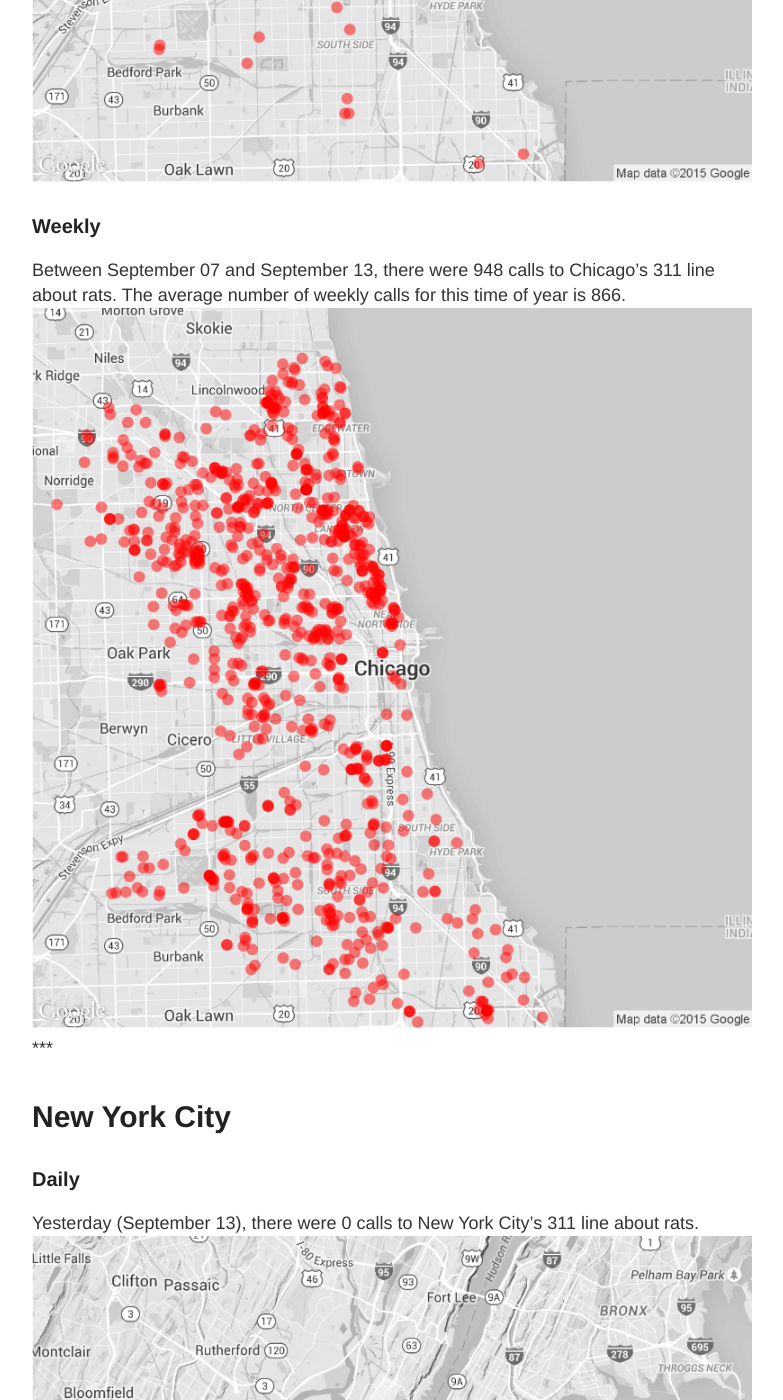
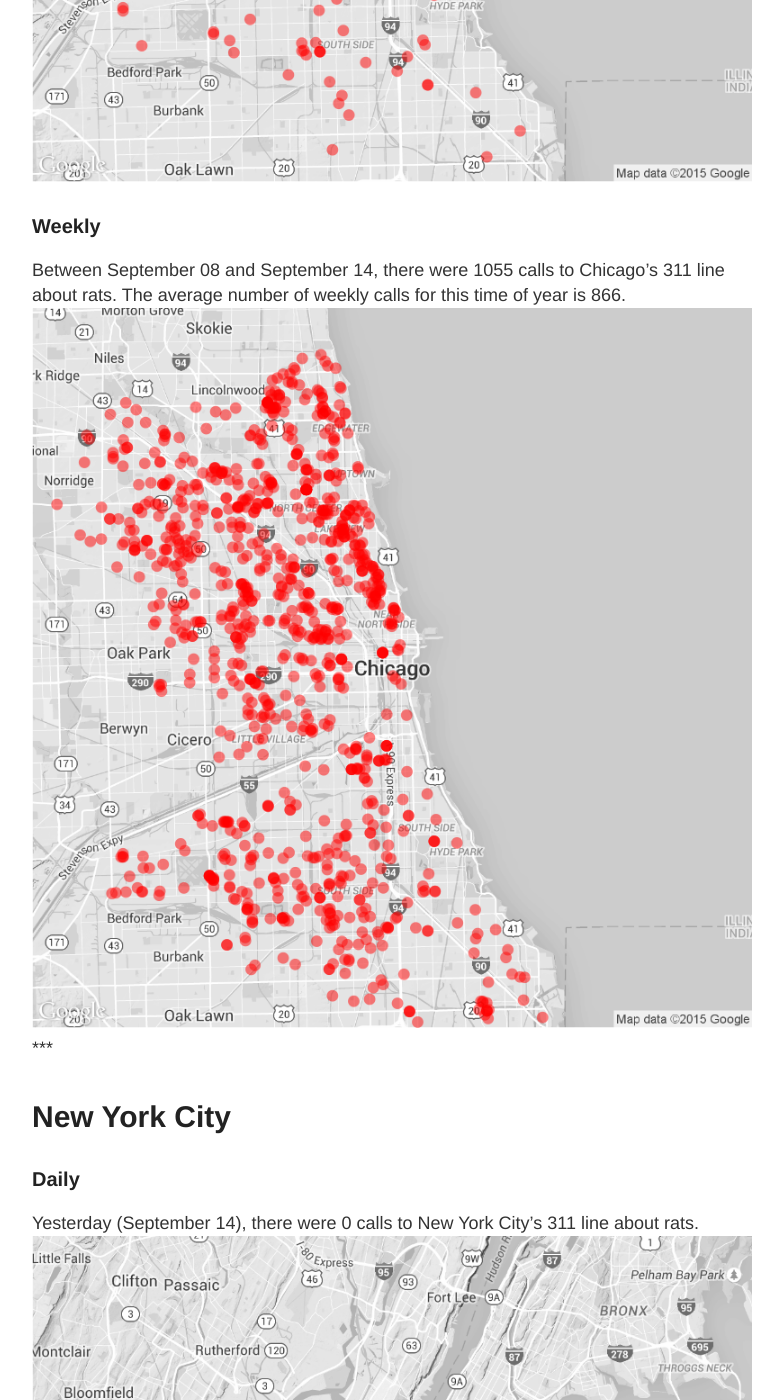
Before and after one commit to DanielHadley/ratmaps, a Jekyll site: the page built from daily.md, in a window 1280 px wide and 1400 px high, scrolled down 1033 px. Shown: the whole window, without its empty margins (248-1031 px from the left). Built offline with Jekyll 4.4.1, drawn with Linux system fonts in a browser that asks for light colours; comment, search, counter and statistics services are not loaded; some of the changed text lies outside the part shown.

Commit message:
Daily Maps

```diff
--- a/daily.md
+++ b/daily.md
@@ -15,22 +15,22 @@ tags: Chicago NYC weekly daily rats
 
 ### Daily
 
-Yesterday (September 13), there were 53 calls to Chicago's 311 line about rats.
+Yesterday (September 14), there were 197 calls to Chicago's 311 line about rats.
 ![Chicago rat calls to 311 weekly map]({{ site.cityimages }}/daily/Chicago_Rat_Map_Daily.png)
 
 ### Weekly
-Between September 07 and September 13, there were 948 calls to Chicago's 311 line about rats. The average number of weekly calls for this time of year is 866.
+Between September 08 and September 14, there were 1055 calls to Chicago's 311 line about rats. The average number of weekly calls for this time of year is 866.
 ![Chicago rat calls to 311 weekly map]({{ site.cityimages }}/daily/Chicago_Rat_Map_Weekly.png)
 ***
 # New York City <a id="nyc"><a>
 
 ### Daily
 
-Yesterday (September 13), there were 0 calls to New York City's 311 line about rats.
+Yesterday (September 14), there were 0 calls to New York City's 311 line about rats.
 ![NYC rat calls to 311 weekly map]({{ site.cityimages }}/daily/NYC_Rat_Map_Daily.png)
 
 ### Weekly
-Between September 07 and September 13, there were 0 calls to New York City's 311 line about rats. The average number of weekly calls for this time of year is 250.
+Between September 08 and September 14, there were 0 calls to New York City's 311 line about rats. The average number of weekly calls for this time of year is 250.
 ![NYC rat calls to 311 weekly map]({{ site.cityimages }}/daily/NYC_Rat_Map_Weekly.png)
 
 Each red dot represents one call about a rat seen in that location. The dots are transparent, so multiple calls from one location will be seen as a solid dot. The usual caveats apply: more calls do not necessarily mean that there are more rats in that location than other parts of the city. A cluster of dots could indicate that one resident is unusually vocal about rodents in his or her neighborhood. Also, more densely populated neighborhoods tend to make more calls to 311.
```
Also changed, not shown: images/pages/daily/Chicago_Rat_Map_Daily.png, images/pages/daily/Chicago_Rat_Map_Weekly.png.
